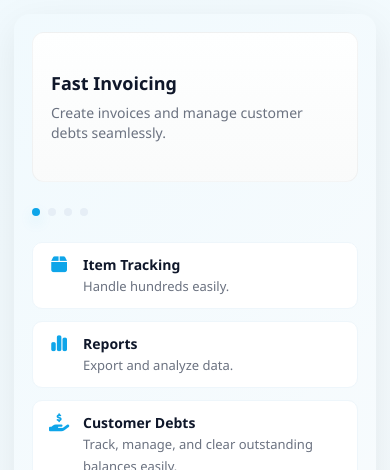
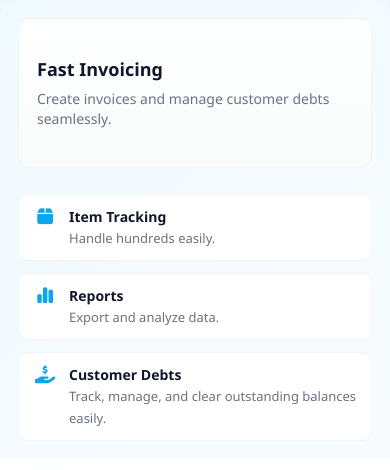
Before and after one commit to dasdipayan03/India-Inventory-Management, a website: page public/login.html in a window 390 px wide. Shown: the top 470 px of the page. Drawn offline with Linux system fonts and the light colour scheme.

Commit message:
Update login.html

```diff
--- a/public/login.html
+++ b/public/login.html
@@ -27,12 +27,11 @@
       justify-content: center;
       align-items: center;
       min-height: 100vh;
-      /* padding: 28px; */
     }
 
     .site {
       width: 100%;
-      max-width: 1150px;
+      max-width: 1350px;
       border-radius: 16px;
       overflow: hidden;
       display: grid;
@@ -157,7 +156,6 @@
     /* ---------- RIGHT PROMO ---------- */
     .promo {
       background: linear-gradient(135deg, rgba(14, 165, 233, 0.06), rgba(2, 132, 199, 0.03));
-      /* padding: 30px 36px; */
       display: flex;
       flex-direction: column;
       gap: 18px;
@@ -376,7 +374,7 @@
 
     @media(max-width:420px) {
       body {
-        padding: 14px;
+        padding: 0px;
       }
 
       .auth {
@@ -517,12 +515,12 @@
           <p>Your data is encrypted and safely synchronized.</p>
         </div>
       </div>
-      <div class="dots">
+      <!-- <div class="dots">
         <div class="dot active"></div>
         <div class="dot"></div>
         <div class="dot"></div>
         <div class="dot"></div>
-      </div>
+      </div> -->
       <div class="features">
         <div class="feature"><i class="fa-solid fa-box"></i>
           <div><strong>Item Tracking</strong><span>Handle hundreds easily.</span></div>
```
